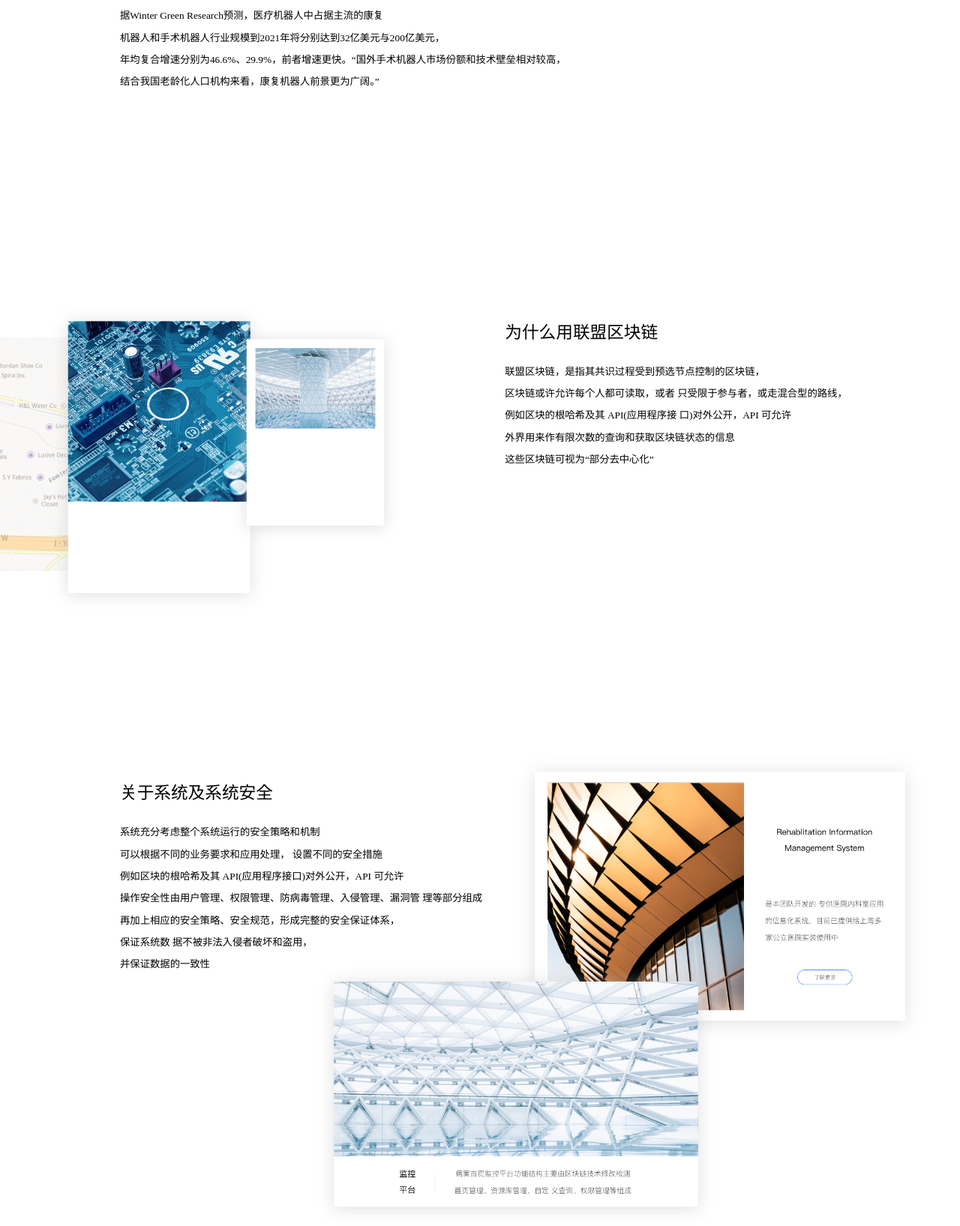
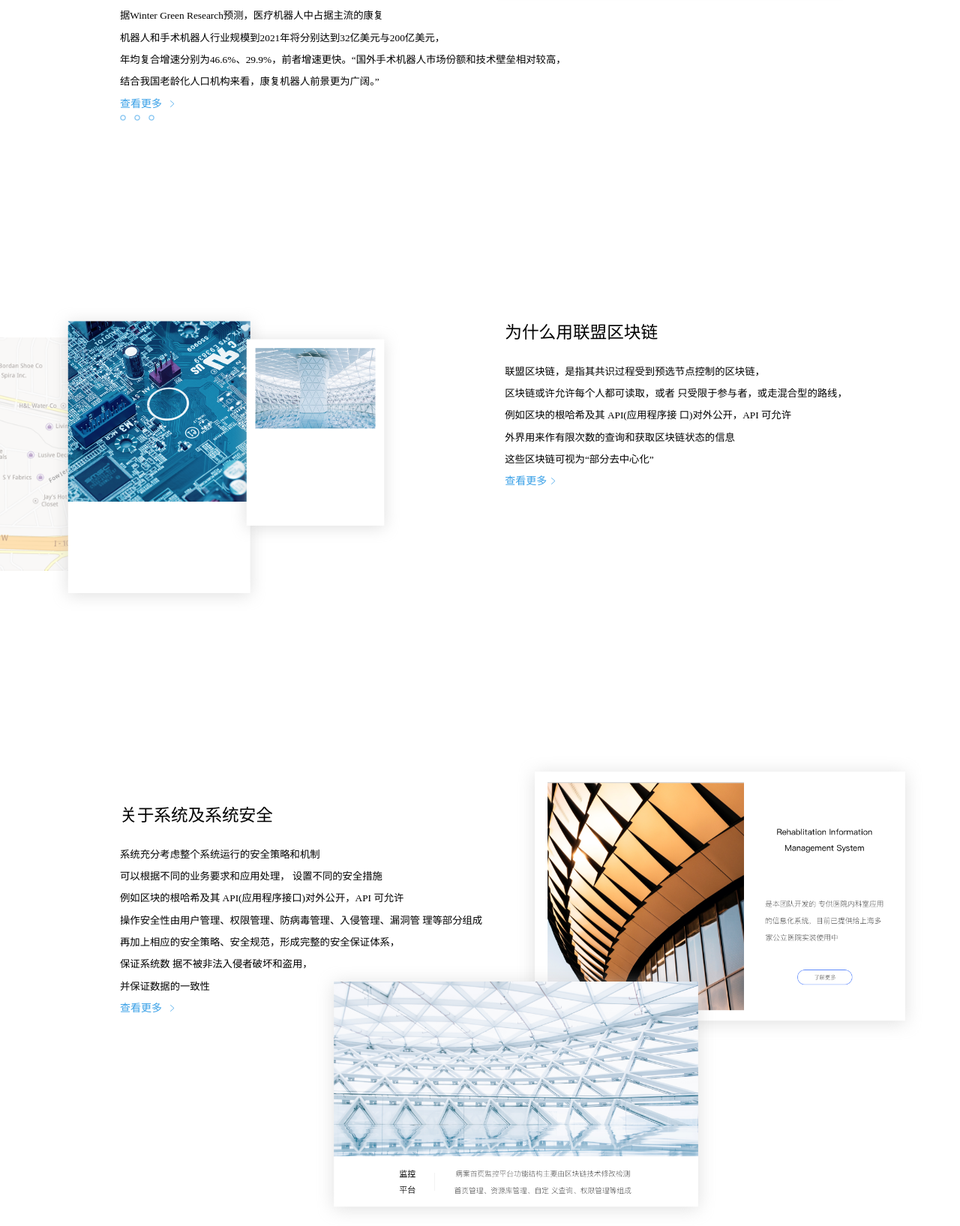
Before and after one commit to larkin2296/lianxing_web, a PHP site: page /lianxing/apps/index/view/index/index.html in a window 1280 px wide. Shown: the part 1849-3484 px from the top of the page at 75% size. Run offline with PHP 8.4, Linux system fonts and the light colour scheme; some libraries are stand-ins or nearby versions.

Commit message:
no message

```diff
--- a/apps/index/view/index/index.html
+++ b/apps/index/view/index/index.html
@@ -117,6 +117,11 @@
                 配套设备落后等问题，市场对康复服务的需求量与日俱增，康复产业发展<br />
                 空间巨大。此外，大力发展康复医疗，能有效利用医疗资源，分流亚急性<br />
                 期和慢病对大医院的压力，最终实现降低医疗费用的目的 … …
+                <div class="more">查看更多<img src="__static__/img/back.png" /><br/>
+                    <li></li>
+                    <li></li>
+                    <li></li>
+                </div>
             </div>
             <div class="htm_main_first_sec">
                 <p>医工融合推动创新</p>
@@ -125,6 +130,12 @@
                 机器人和手术机器人行业规模到2021年将分别达到32亿美元与200亿美元，<br/>
                 年均复合增速分别为46.6%、29.9%，前者增速更快。“国外手术机器人市场份额和技术壁垒相对较高，<br/>
                 结合我国老龄化人口机构来看，康复机器人前景更为广阔。”
+                <div class="more">查看更多<img src="__static__/img/back.png" /><br/>
+                    <li></li>
+                    <li></li>
+                    <li></li>
+                </div>
+
             </div>
             <!--图片部分 -->
             <img src="__static__/img/500333421.png" class="htm_main_first_pic_1"/>
@@ -143,6 +154,7 @@
                 例如区块的根哈希及其 API(应用程序接 口)对外公开，API 可允许<br/>
                 外界用来作有限次数的查询和获取区块链状态的信息<br/>
                 这些区块链可视为“部分去中心化”
+                <div class="more">查看更多<img src="__static__/img/back.png" /></div>
             </div>
         </div>
         <!-- 第三部分 -->
@@ -156,6 +168,7 @@
                 再加上相应的安全策略、安全规范，形成完整的安全保证体系，<br/>
                 保证系统数 据不被非法入侵者破坏和盗用，<br/>
                 并保证数据的一致性
+                <div class="more">查看更多<img src="__static__/img/back.png" /></div>
             </div>
             <img src="__static__/img/Group_30.png" class="htm_main_thr_pic_1" />
             <img src="__static__/img/Group_32.png" class="htm_main_thr_pic_2" />
@@ -203,6 +216,7 @@
         fontS();
     }
     $(function() {
+        $('.meau_list').eq(0).addClass('active');
         $(window).scrollTop(0);
         $('body').animate({scrollTop:'0'},500);
         $(".center_pic").mousemove(function(e) {
@@ -239,16 +253,23 @@
         //console.log(x+'……'+top);
         //console.log((z+zz-x)+'……'+top);
         if(top >= (z+zz-x) ){
+
             var y=$(".show_main").position().top;
-
             if(y<=(z+zz)){
                 $('.show_main').css('top', top*0.9999+'px');
             }
+            if(y>(z+zz-x) && y<(z+zz+x*1.2)){
+                $('.meau_list').removeClass('active');
+                $('.meau_list').eq(1).addClass('active');
+            }
             if(top >= 2827*g && top <= 3685*g){
+
                 set_top('htm_main_first_pic_1',top,'0.2',254*g,2827*g);
                 set_top('htm_main_first_pic_2',top,'0.1',321*g,2827*g);
             }
             if(top >= 3802*g && top <=4875*g){
+                $('.meau_list').removeClass('active');
+                $('.meau_list').eq(2).addClass('active');
                 set_top('htm_main_sec_pic_1',top,'0.2',1423*g,3802*g);
                 set_top('htm_main_sec_pic_2',top,'0.3',1316*g,3802*g);
                 set_top('htm_main_sec_pic_3',top,'0.1',1443*g,3802*g);
@@ -258,11 +279,31 @@
                 set_top('htm_main_thr_pic_2',top,'0.1',2730*g,4778*g);
             }
         }else{
+            $('.meau_list').removeClass('active');
+            $('.meau_list').eq(0).addClass('active');
             $('.show_main').css('top', 1882*g);
         }
     });
     $('.luntan_button .but_1').click(function(){
         location.href = '__back__/index.php/index/login';
     })
-
+    $('.meau_list').eq(0).click(function(){
+        $("html,body").animate({scrollTop:0},1000);
+    })
+    $('.meau_list').eq(1).click(function(){
+        var x = document.body.clientHeight*0.8;
+        var top = $(document).scrollTop();
+        var z = $('#grey_main').offset().top;
+        var zz = $('#grey_main').height();
+        var g = z+zz;
+        $("html,body").animate({scrollTop:g},1000);
+    })
+    $('.meau_list').eq(2).click(function(){
+        var x = document.body.clientHeight*1.2;
+        var top = $(document).scrollTop();
+        var z = $('#grey_main').offset().top;
+        var zz = $('#grey_main').height();
+        var g = z+zz+x;
+        $("html,body").animate({scrollTop:g},1000);
+    })
 </script>
--- a/public/static/css/index.css
+++ b/public/static/css/index.css
@@ -11,7 +11,12 @@ ul{
     margin:0px;
     padding:0px;
 }
-
+.top{
+    position: fixed;
+    top:0px;
+    left:0px;
+    z-index:200;
+}
 /*Part1*/
 .center_pic{
     width:100%;
@@ -289,3 +294,21 @@ ul{
     margin-left:10%;
     line-height:100%;
 }
+
+.more{
+    font-family: PingFangSC-Regular;
+    font-size: 14px;
+    color: #39A0E7;
+}
+.more img{
+    margin-left:1%;
+}
+.more li{
+    width:8px;
+    height:8px;
+    margin-right:1%;
+    float:left;
+    list-style: none;
+    background: url('../img/index_word_1.png') no-repeat;
+    background-size: contain;
+}
```
Also changed, not shown: apps/index/controller/Forum.php (added, +7 -0 lines), apps/index/view/forum/index.html (added, +10 -0 lines), apps/index/view/index/index_top.html (+9 -5 lines), public/static/css/top.css (+12 -7 lines), public/static/img/index_word_1.png (renamed from public/static/img/Oval 2 Copy 2.png), public/static/img/index_word_2.png (renamed from public/static/img/Oval 2 Copy.png).
